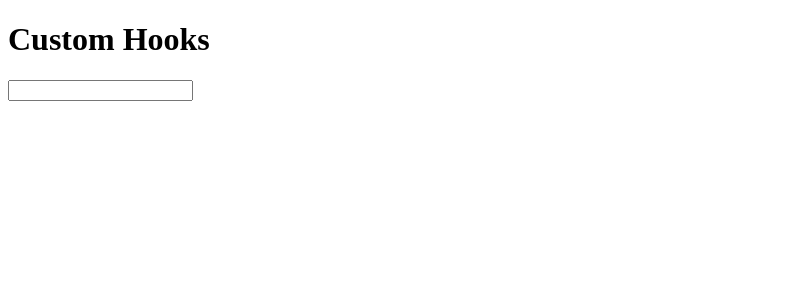
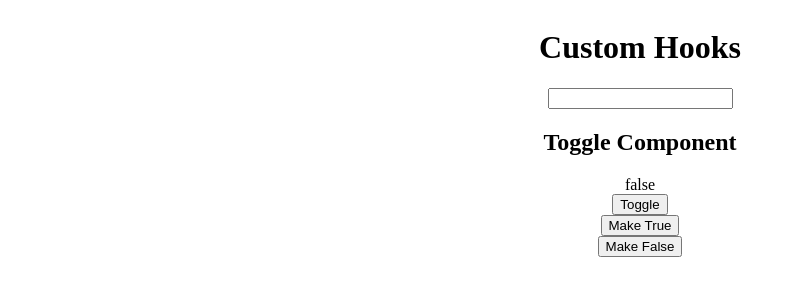
Before and after one commit to JunaidSikander/Custom-Hooks, a React (Create React App) app: page / in a window 1280 px wide. Shown: the top 300 px of the page, without its empty margins (0-795 px from the left). Built offline with nearby package versions, Linux system fonts and the light colour scheme.

Commit message:
:sparkles: [Add] useToggle hook

```diff
--- a/src/App.js
+++ b/src/App.js
@@ -1,14 +1,18 @@
-import {Fragment} from "react";
-import {LocalStorageHook} from "components";
+import {LocalStorageHook, ToggleComponent} from "components";
 
 function App() {
 
     return (
-        <Fragment>
+        <div style={styles}>
             <h1>Custom Hooks</h1>
             <LocalStorageHook/>
-        </Fragment>
+            <ToggleComponent/>
+        </div>
     );
 }
 
+const styles = {
+    display: "flex", flexDirection: 'column', alignItems: 'center'
+}
+
 export default App;
--- /dev/null
+++ b/src/components/ToggleComponent.js
@@ -0,0 +1,17 @@
+import React, {Fragment} from 'react'
+import {useToggle} from "hooks";
+
+const ToggleComponent = () => {
+    const [value, toggleValue] = useToggle(false)
+    return (
+        <Fragment>
+            <h2>Toggle Component</h2>
+            <div>{value.toString()}</div>
+            <button onClick={() => toggleValue()}>Toggle</button>
+            <button onClick={() => toggleValue(true)}>Make True</button>
+            <button onClick={() => toggleValue(false)}>Make False</button>
+        </Fragment>
+    )
+};
+
+export default ToggleComponent;
--- a/src/components/index.js
+++ b/src/components/index.js
@@ -1,3 +1,4 @@
 import LocalStorageHook from "components/LocalStorageHook";
+import ToggleComponent from "components/ToggleComponent";
 
-export {LocalStorageHook}
+export {LocalStorageHook, ToggleComponent}
--- a/src/hooks/index.js
+++ b/src/hooks/index.js
@@ -1,4 +1,5 @@
+import useToggle from "hooks/useToggle";
 import useLocalStorage from "hooks/useLocalStorage";
 import useUpdateLogger from "hooks/useUpdateLogger";
 
-export {useLocalStorage, useUpdateLogger}
+export {useToggle, useLocalStorage, useUpdateLogger}
--- /dev/null
+++ b/src/hooks/useToggle.js
@@ -0,0 +1,15 @@
+import {useState} from "react";
+
+const useToggle = (initialValue) => {
+    const [value, setValue] = useState(initialValue);
+
+    const toggleValue = (value) => {
+        setValue((currentValue => typeof value === "boolean"
+            ? value
+            : !currentValue))
+    }
+
+    return [value, toggleValue]
+}
+
+export default useToggle
```
